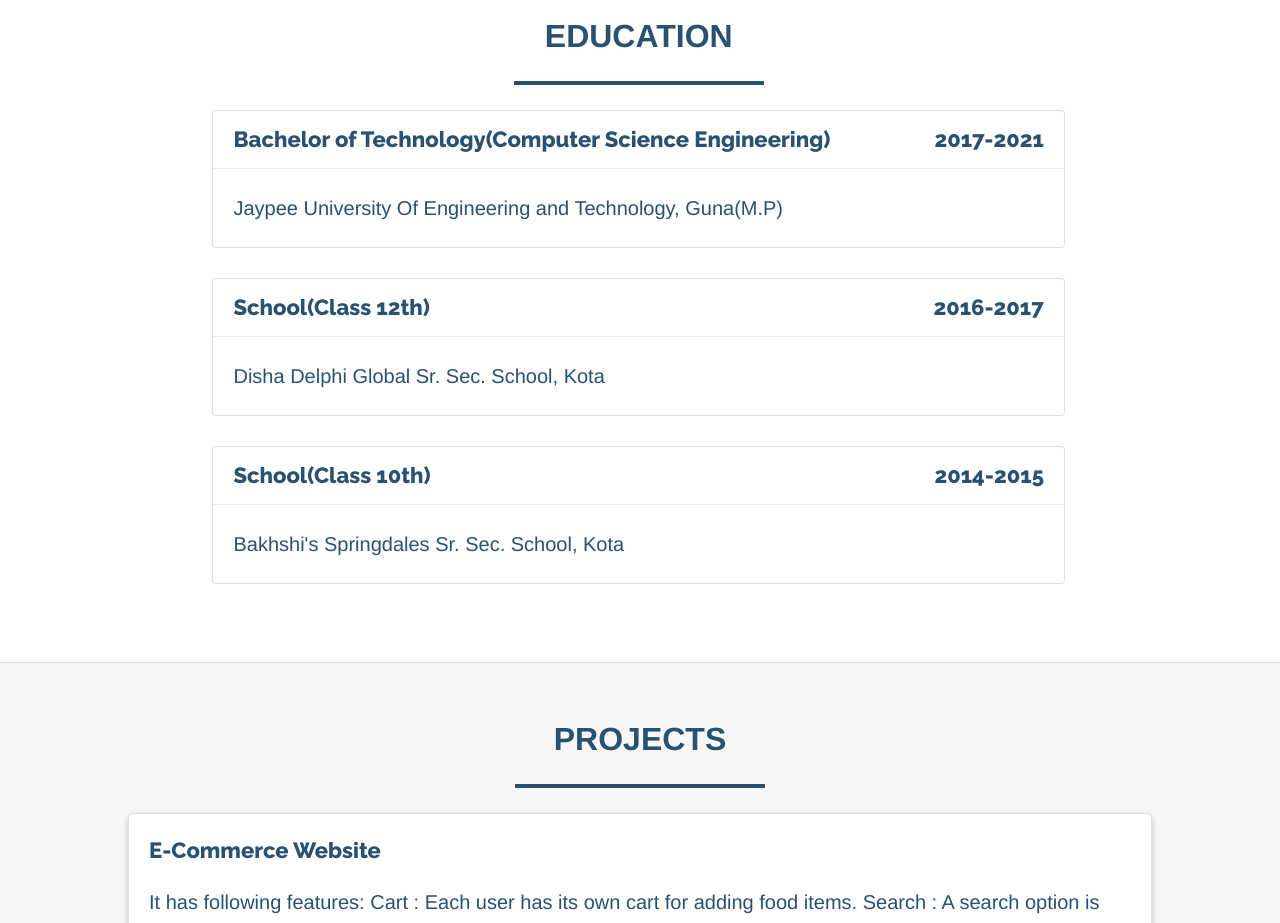
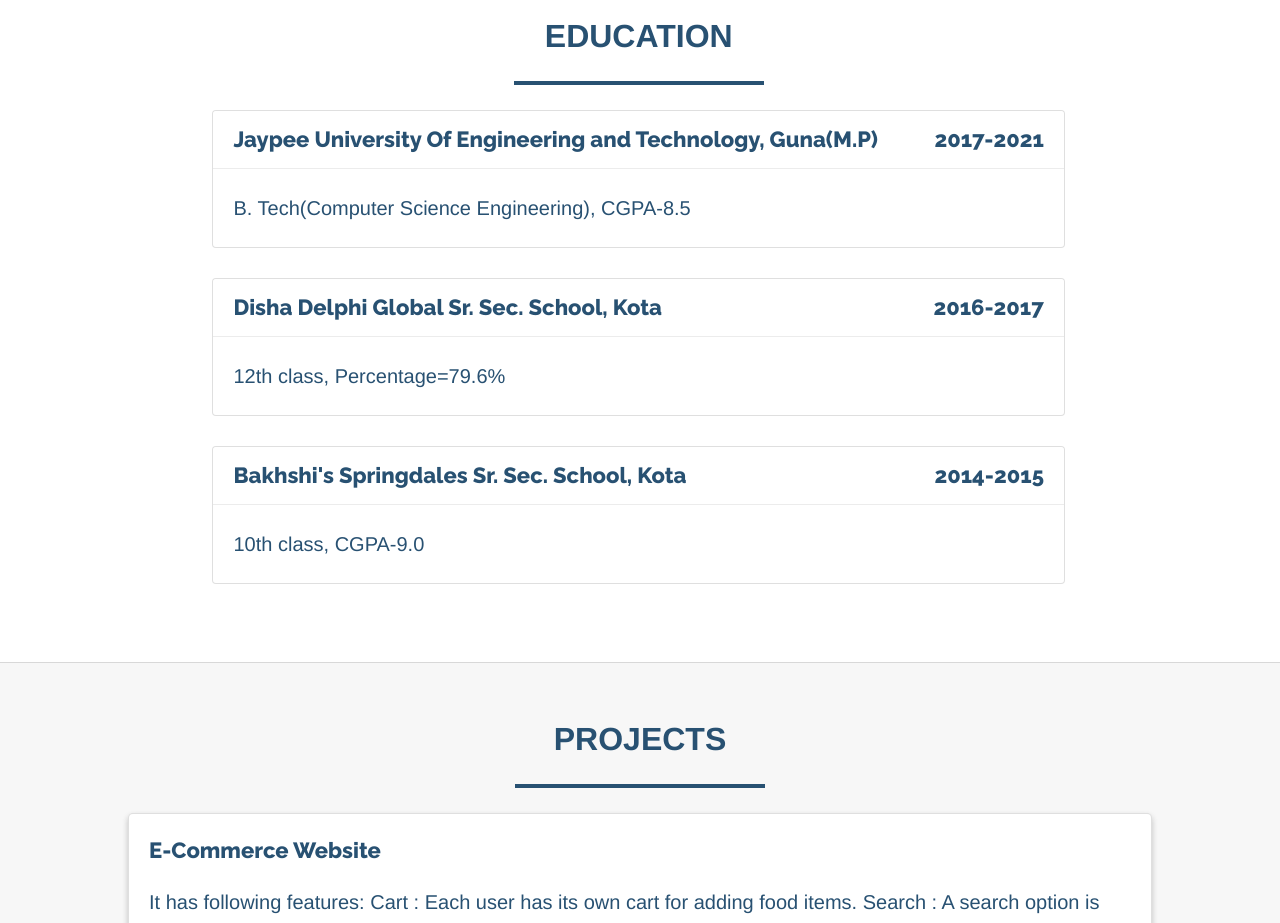
Before and after one commit to piyush1009/Piyush-Portfolio, a plain HTML site: page index.html in a window 1280 px wide. Shown: the part 1260-2183 px from the top of the page. Drawn offline with Linux system fonts and the light colour scheme.

Commit message:
changed Education section

```diff
--- a/index.html
+++ b/index.html
@@ -132,31 +132,30 @@
             <!-- EDUCATION 1 -->
             <div class="card">
               <div class="card-header">
-                <h4>Bachelor of Technology(Computer Science Engineering)<span class="job-title">2017-2021</span></h4>
+                <h4>Jaypee University Of Engineering and Technology, Guna(M.P)<span class="job-title">2017-2021</span></h4>
               </div>
               <div class="card-content">
-                <p>Jaypee University Of Engineering and Technology, Guna(M.P)</p>
+                <p>B. Tech(Computer Science Engineering), CGPA-8.5</p>
               </div>
             </div>
             <!-- EDUCATION 2 -->
             <div class="card">
               <div class="card-header">
-                <h4>School(Class 12th) <span class="job-title">2016-2017</span></h4>
+                <h4>Disha Delphi Global Sr. Sec. School, Kota<span class="job-title">2016-2017</span></h4>
               </div>
               <div class="card-content">
-                <p>Disha Delphi Global Sr. Sec. School, Kota</p>
+                <p>12th class, Percentage=79.6%</p>
               </div>
             </div>
             <!-- EDUCATION 3 -->
             <div class="card">
               <div class="card-header">
-                <h4>School(Class 10th) <span class="job-title">2014-2015</span></h4>
+                <h4>Bakhshi's Springdales Sr. Sec. School, Kota<span class="job-title">2014-2015</span></h4>
               </div>
               <div class="card-content">
-                <p>Bakhshi's Springdales Sr. Sec. School, Kota</p>
+                <p>10th class, CGPA-9.0</p>
               </div>
             </div>
-
           </div>
         </div>
         <div class="side-content"></div>
```
